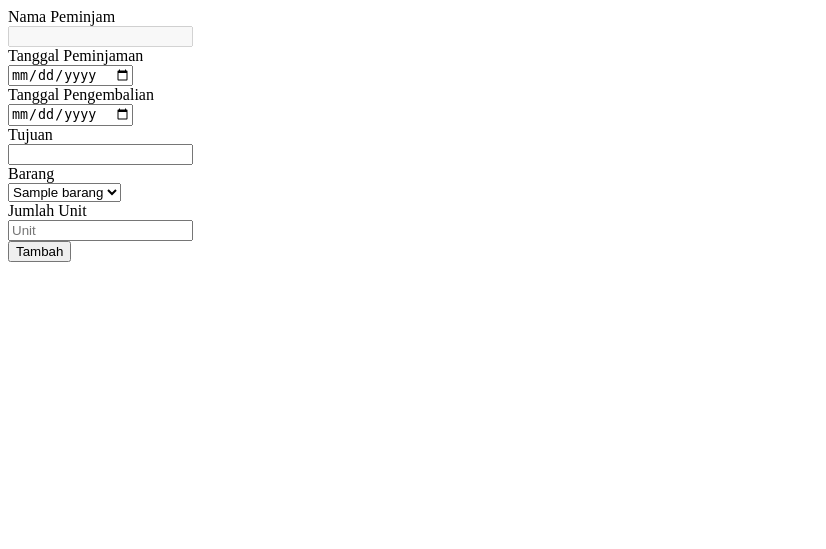
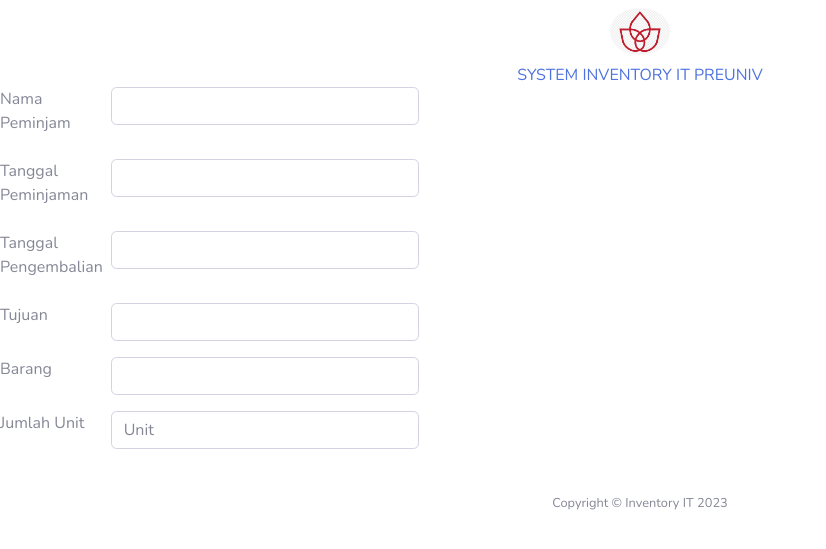
Before and after one commit to ujang03/project-ci, a CodeIgniter app: the page made by application/views/user/formpinjam/print.php in a window 1280 px wide. Shown: the top 549 px of the page, without its empty margins (0-826 px from the left). Run offline with CodeIgniter, Linux system fonts and the light colour scheme; tables that the repository leaves empty hold one stand-in row (values such as "Sample post"); the template is opened without the code that fills it: most values are stand-ins (such as "Sample title", 1, 10 or a date in 2020); data that the repository does not hold is empty.

Commit message:
update 15/12/2023

```diff
--- a/application/config/config.php
+++ b/application/config/config.php
@@ -139,7 +139,7 @@ $config['subclass_prefix'] = 'MY_';
 | Note: This will NOT disable or override the CodeIgniter-specific
 |	autoloading (application/config/autoload.php)
 */
-$config['composer_autoload'] = FALSE;
+$config['composer_autoload'] = true;
 
 /*
 |--------------------------------------------------------------------------
--- a/application/views/user/formpinjam/print.php
+++ b/application/views/user/formpinjam/print.php
@@ -1,39 +1,82 @@
-<form action="<?php echo base_url('user/formpinjam/print') ?>" method="post" enctype="multipart/form-data" class="form-horizontal">
+<!DOCTYPE html>
+<html lang="en">
+
+<head>
+
+    <meta charset="utf-8">
+    <meta http-equiv="X-UA-Compatible" content="IE=edge">
+    <meta name="viewport" content="width=device-width, initial-scale=1, shrink-to-fit=no">
+    <meta name="description" content="">
+    <meta name="author" content="">
+
+    <title>
+        <?= $title_pdf; ?>
+    </title>
+
+    <!-- Custom fonts for this template-->
+    <link href="<?= base_url('assets/'); ?>vendor/fontawesome-free/css/all.min.css" rel="stylesheet" type="text/css">
+    <link href="https://fonts.googleapis.com/css?family=Nunito:200,200i,300,300i,400,400i,600,600i,700,700i,800,800i,900,900i" rel="stylesheet">
+
+    <!-- Custom styles for this template-->
+    <link href="<?= base_url('assets/'); ?>css/sb-admin-2.min.css" rel="stylesheet">
+
+</head>
+
+<body class="bg-gradient">
+    <a class=" text-center justify-content-center" href="<?= base_url('user'); ?>">
+        <div class=" my-2">
+            <img style="width: 60px;" class="rounded-circle" src='<?= base_url('assets/'); ?>img/logo_PU.png'>
+        </div>
+        <div class=" mx-0">SYSTEM INVENTORY IT PREUNIV</div>
+    </a>
+    <!-- Page Wrapper -->
+    <div id="wrapper">
+
+        <form action="" method="post" enctype="multipart/form-data" class="form-horizontal">
             <div class="row form-group">
                 <div class="col col-md-3"><label for="text-input" class=" form-control-label">Nama Peminjam</label></div>
-        <div class="col-12 col-md-9"><input type="text" value="<?= $user['name']; ?>" class="form-control" name="" disabled></div>
-        <input type="hidden" id="id_user" name="id_user" value="<?= $user['id']; ?>" class="form-control">
+                <div class="col-12 col-md-9"><input type="text" value="<?= $cetakpinjam[0]->name ?>" class="form-control" name=""></div>
             </div>
             <div class="row form-group">
                 <div class="col col-md-3"><label for="tanggal" class=" form-control-label">Tanggal Peminjaman</label></div>
-        <div class="col-12 col-md-9"><input type="date" id="tgl_peminjaman" name="tgl_peminjaman" value="" class="form-control" required></div>
+                <div class="col-12 col-md-9"><input type="text" id="tgl_peminjaman" name="tgl_peminjaman" value="<?= $cetakpinjam[0]->tgl_peminjaman; ?>" class="form-control" required></div>
             </div>
             <div class="row form-group">
                 <div class="col col-md-3"><label for="tanggal" class=" form-control-label">Tanggal Pengembalian</label></div>
-        <div class="col-12 col-md-9"><input type="date" id="tgl_peminjaman" name="tgl_pengembalian" value="" class="form-control" required></div>
+                <div class="col-12 col-md-9"><input type="text" id="tgl_peminjaman" name="tgl_pengembalian" value="<?= $cetakpinjam[0]->tgl_pengembalian; ?>" class="form-control" required></div>
             </div>
             <div class="row form-group">
                 <div class="col col-md-3"><label for="text-input" class=" form-control-label">Tujuan</label></div>
-        <div class="col-12 col-md-9"><input type="text" id="tujuan" name="tujuan" value="" class="form-control" required></div>
+                <div class="col-12 col-md-9"><input type="text" id="tujuan" name="tujuan" value="<?= $cetakpinjam[0]->tujuan; ?>" class="form-control" required></div>
             </div>
             <div class="row form-group">
                 <div class="col col-md-3"><label for="select" class=" form-control-label">Barang</label></div>
-        <div class="col-12 col-md-9">
-            <select name="id_barang" id="select" class="form-control">
-                <?php foreach ($barang as $b) { ?>
-                    <option value="<?php echo $b->id_barang ?>"><?php echo $b->nama_barang ?></option>
-                <?php } ?>
-            </select>
-        </div>
+                <div class="col-12 col-md-9"><input type="text" id="tujuan" name="tujuan" value="<?= $cetakpinjam[0]->nama_barang; ?>" class="form-control" required></div>
             </div>
             <div class="row form-group">
                 <div class="col col-md-3"><label for="text-input" class=" form-control-label">Jumlah Unit</label></div>
-        <div class="col-12 col-md-9"><input type="number" min="0" id="jumlah_barang" name="jumlah_barang" placeholder="Unit" class="form-control" required></div>
+                <div class="col-12 col-md-9"><input type="text" min="0" id="jumlah_barang" name="jumlah_barang" value="<?= $cetakpinjam[0]->jumlah_barang; ?>" placeholder="Unit" class="form-control" required></div>
             </div>
-    <div class="row form-group">
-        <div class="col col-md-3"></div>
-        <div class="col-12 col-md-9">
-            <button type="submit" class="btn btn-primary btn-sm"><i class="fa fa-plus"></i>Tambah</button>
+        </form>
+    </div>
+    <!-- Bootstrap core JavaScript-->
+    <script src="<?= base_url('assets/'); ?>vendor/jquery/jquery.min.js"></script>
+    <script src="<?= base_url('assets/'); ?>vendor/bootstrap/js/bootstrap.bundle.min.js"></script>
+
+    <!-- Core plugin JavaScript-->
+    <script src="<?= base_url('assets/'); ?>vendor/jquery-easing/jquery.easing.min.js"></script>
+
+    <!-- Custom scripts for all pages-->
+    <script src="<?= base_url('assets/'); ?>js/sb-admin-2.min.js"></script>
+
+    <!-- Footer -->
+    <footer class="sticky-footer bg-white">
+        <div class="container my-auto">
+            <div class="copyright text-center my-auto">
+                <span>Copyright &copy; Inventory IT 2023</span>
             </div>
         </div>
-</form>
+    </footer>
+</body>
+
+</html>
```
Also changed, not shown: application/controllers/FormPinjam.php (+27 -5 lines), application/libraries/Pdf.php (+36 -35 lines), application/models/Formpinjam_model.php (+12 -14 lines). Lines whose indentation alone changed are shown as unchanged.
